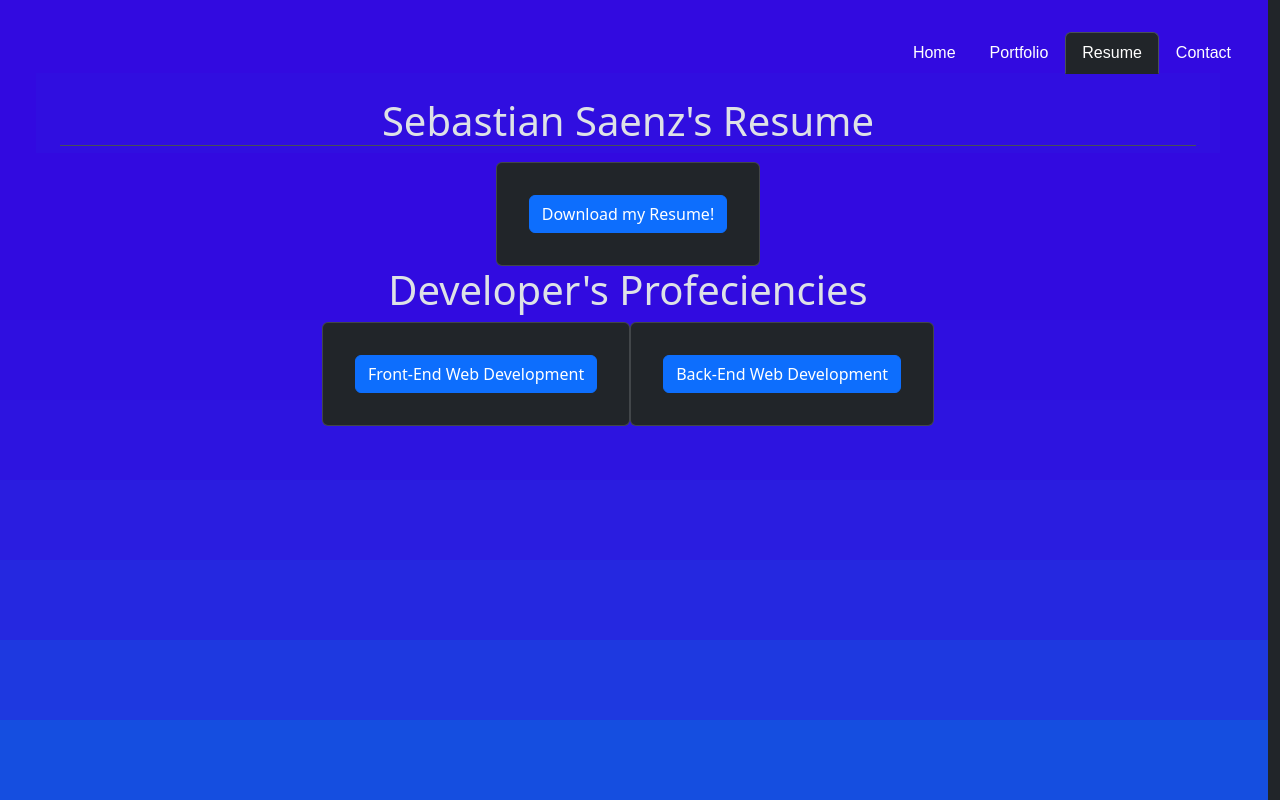
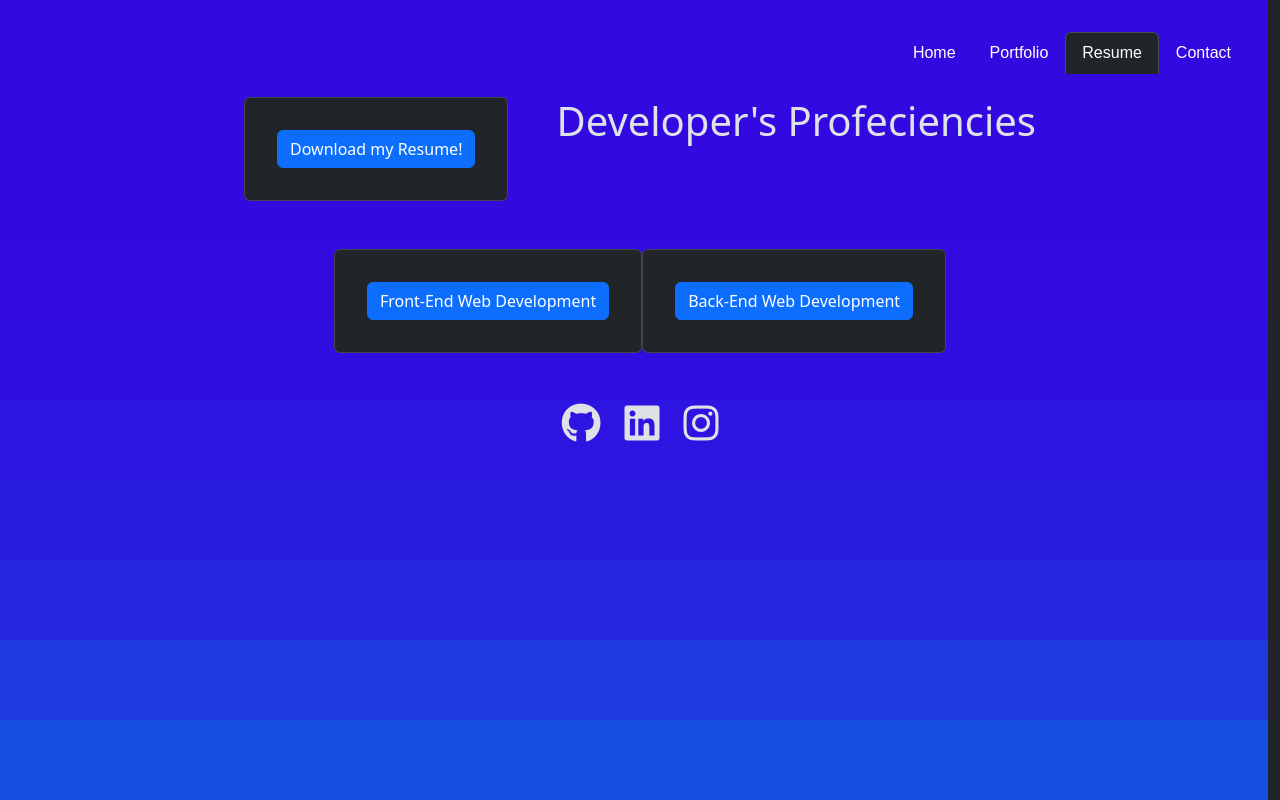
Before and after one commit to thasebby/reactPortfolio, a React (Vite) app: page /Resume in a window 1280 px wide. Built offline with nearby package versions, Linux system fonts and the light colour scheme; a web font is replaced by a local one.

Commit message:
fixed the styling in the resume section

```diff
--- a/src/pages/Resume.jsx
+++ b/src/pages/Resume.jsx
@@ -85,8 +85,8 @@
     };
 
     return (
-        <div className='row justify-content-center p-4'>
-            <h1 className='text-center mb-3 border-bottom'>Sebastian Saenz's Resume</h1>
+        <div className='d-flex flex-wrap justify-content-center container p-4 gap-5'>
+            {/* <h1 className='text-center mb-3'>Sebastian Saenz's Resume</h1> */}
             <div className='d-flex flex-wrap justify-content-center text-center'>
                 <div className='card d-grid gap-2'>
                     <button className='btn btn-primary' onClick={onButtonClick}>
```
